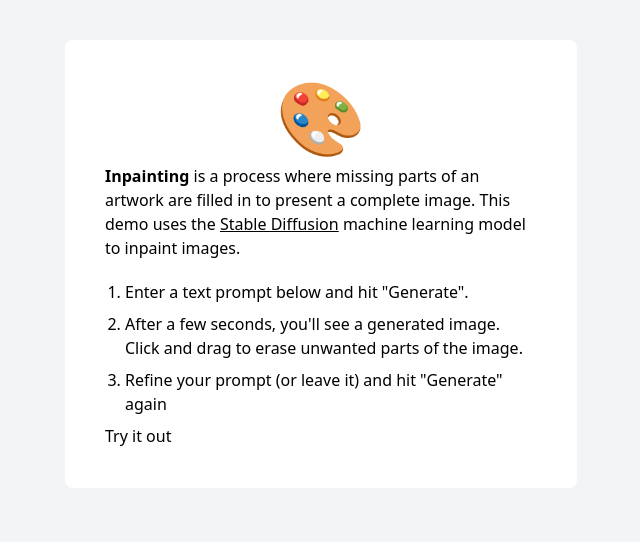
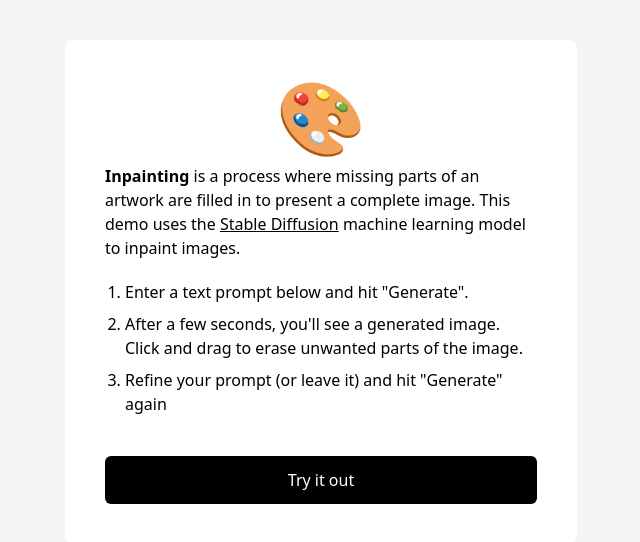
Before and after one commit to replicate/inpainter, a Next.js app: page /about in a window 1280 px wide. Shown: the top 542 px of the page, without its empty margins (319-959 px from the left). Built offline with nearby package versions, Linux system fonts and the light colour scheme.

Commit message:
fix link styles

```diff
--- a/pages/about.js
+++ b/pages/about.js
@@ -29,8 +29,10 @@ export default function About() {
         </li>
       </ol>
 
-      <Link href="/" className="pb-5 text-center">
-        Try it out
+      <Link href="/">
+        <a className="py-3 block text-center bg-black text-white rounded-md mt-10">
+          Try it out
+        </a>
       </Link>
     </div>
   );
```
